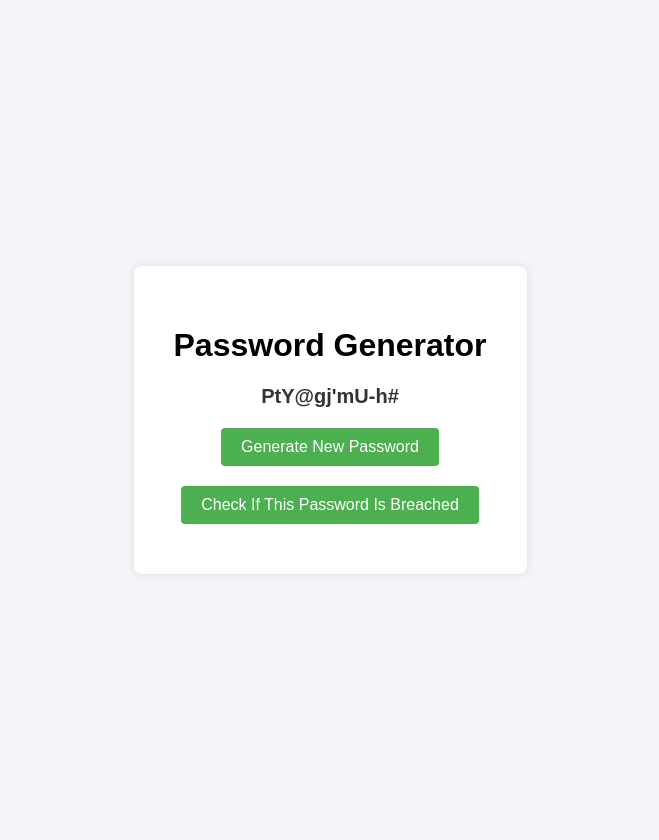
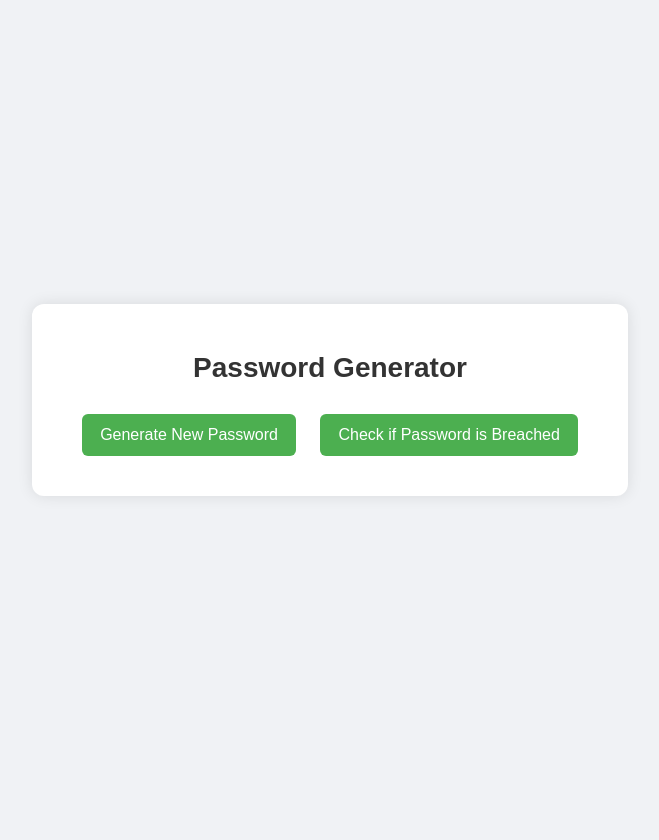
Before and after one commit to ayiman29/password-checker, a Flask app: page / in a window 1280 px wide. Shown: the whole page, without its empty margins (310-969 px from the left). After the commit the page ends 496 px from the top, so only its background shows below. Run offline with Flask 3, Linux system fonts and the light colour scheme.

Commit message:
styles.css added

```diff
--- a/app.py
+++ b/app.py
@@ -9,9 +9,9 @@ app.secret_key = 'supersecretkey'  # Required for using sessions
 
 # Function to generate a password
 def generate_password():
-    length = 12  # You can customize the length
+    length = 12  # Customize length if needed
     characters = string.ascii_letters + string.digits + string.punctuation
-    return ''.join(random.choice(characters) for i in range(length))
+    return ''.join(random.choice(characters) for _ in range(length))
 
 # Function to check if the password is found in data breaches
 def check_password_breach(password):
@@ -23,33 +23,28 @@ def check_password_breach(password):
     hashes = response.text.splitlines()
 
     for line in hashes:
-        # Split each line into suffix and count based on the ':' separator
         suffix_hash, count = line.split(':')
         if suffix_hash == suffix:
-            return True  # Password is found in data breaches
-    return False  # Password is not found
+            return True
+    return False
 
 @app.route("/", methods=["GET", "POST"])
 def index():
-    safe_status = ""
+    password = session.get('password', '')
+    safe_status = ''
+
     if request.method == "POST":
         if 'generate_password' in request.form:
-            # Generate a new password and store it in session
             password = generate_password()
             session['password'] = password
+            safe_status = ''
         elif 'check_breach' in request.form:
-            # Get the password from session and check breach
             password = session.get('password', '')
-            if check_password_breach(password):
-                safe_status = "This password is found in a data breach!"
+            if password:
+                breached = check_password_breach(password)
+                safe_status = "This password is found in a data breach!" if breached else "This password is safe!"
             else:
-                safe_status = "This password is safe!"
-    else:
-        # Initialize password if not already in session
-        password = session.get('password', None)
-        if not password:
-            password = generate_password()
-            session['password'] = password
+                safe_status = "Please generate a password first."
 
     return render_template("index.html", password=password, safe_status=safe_status)
 
--- /dev/null
+++ b/static/styles.css
@@ -0,0 +1,54 @@
+body {
+    font-family: Arial, sans-serif;
+    background-color: #f0f2f5;
+    display: flex;
+    justify-content: center;
+    align-items: center;
+    height: 100vh;
+    margin: 0;
+}
+
+.container {
+    background: white;
+    padding: 30px 40px;
+    border-radius: 12px;
+    box-shadow: 0 0 15px rgba(0,0,0,0.1);
+    text-align: center;
+}
+
+h1 {
+    margin-bottom: 20px;
+    font-size: 28px;
+    color: #333;
+}
+
+.password-box {
+    background: #f4f4f4;
+    padding: 10px 20px;
+    margin-bottom: 20px;
+    font-size: 20px;
+    font-weight: bold;
+    border-radius: 6px;
+    color: #222;
+}
+
+button {
+    background-color: #4CAF50;
+    color: white;
+    padding: 12px 18px;
+    margin: 10px;
+    border: none;
+    border-radius: 6px;
+    cursor: pointer;
+    font-size: 16px;
+}
+
+button:hover {
+    background-color: #45a049;
+}
+
+.status {
+    margin-top: 20px;
+    font-size: 18px;
+    color: #555;
+}
--- a/templates/index.html
+++ b/templates/index.html
@@ -2,64 +2,26 @@
 <html lang="en">
 <head>
     <meta charset="UTF-8">
-    <meta name="viewport" content="width=device-width, initial-scale=1.0">
     <title>Password Generator</title>
-    <style>
-        body {
-            font-family: Arial, sans-serif;
-            margin: 0;
-            padding: 20px;
-            background-color: #f4f4f9;
-            display: flex;
-            justify-content: center;
-            align-items: center;
-            height: 100vh;
-        }
-        .container {
-            text-align: center;
-            background-color: white;
-            padding: 40px;
-            border-radius: 8px;
-            box-shadow: 0 0 10px rgba(0, 0, 0, 0.1);
-        }
-        button {
-            padding: 10px 20px;
-            margin-top: 20px;
-            font-size: 16px;
-            cursor: pointer;
-            border: none;
-            background-color: #4CAF50;
-            color: white;
-            border-radius: 4px;
-        }
-        h2 {
-            font-size: 24px;
-            margin-top: 20px;
-        }
-        .password {
-            font-size: 20px;
-            font-weight: bold;
-            color: #333;
-            margin-top: 20px;
-        }
-        .status {
-            font-size: 18px;
-            color: #888;
-            margin-top: 10px;
-        }
-    </style>
+    <link rel="stylesheet" href="{{ url_for('static', filename='styles.css') }}">
+
 </head>
 <body>
     <div class="container">
         <h1>Password Generator</h1>
-        <div class="password">{{ password }}</div>
+
+        {% if password %}
+            <div class="password-box">{{ password }}</div>
+        {% endif %}
+
         <form method="POST">
             <button type="submit" name="generate_password">Generate New Password</button>
+            <button type="submit" name="check_breach">Check if Password is Breached</button>
         </form>
-        <form method="POST">
-            <button type="submit" name="check_breach">Check If This Password Is Breached</button>
-        </form>
-        <div class="status">{{ safe_status }}</div>
+
+        {% if safe_status %}
+            <div class="status">{{ safe_status }}</div>
+        {% endif %}
     </div>
 </body>
 </html>
```
